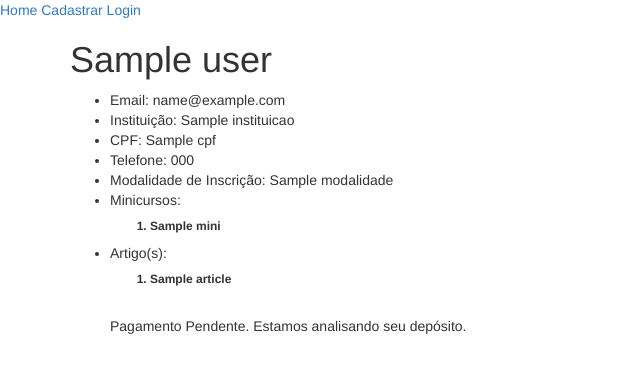
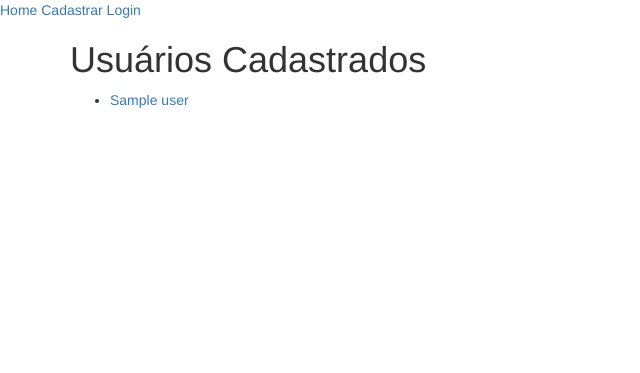
Before and after one commit to FACTOSolution/Site-Quimica, a Django app: template site_functions/templates/site_functions/list_all_users.html in a window 1280 px wide. Shown: the top 373 px of the page, without its empty margins (0-640 px from the left). Run offline with Django 3.2, Linux system fonts and the light colour scheme; tables that the repository leaves empty hold one stand-in row (values such as "Sample post"); the template is opened without the code that fills it: values that come from a table or form of the project are taken from there, most other values are stand-ins (such as "Sample title", 1, 10 or a date in 2020); some libraries are stand-ins or nearby versions.

Commit message:
added new html templates about admin pages

```diff
--- a/site_functions/templates/site_functions/base.html
+++ b/site_functions/templates/site_functions/base.html
@@ -13,6 +13,7 @@
           {% else %}
             <a href="{% url 'user_detail' user_id=log.member_id %}">Perfil</a>
             <a href="{% url 'user_logout' %}">Logout</a>
+            <a href="{% url 'list_users' %}">List All Users Test</a>
           {% endif %}
         </div>
         <div class="content container">
--- a/site_functions/templates/site_functions/list_all_users.html
+++ b/site_functions/templates/site_functions/list_all_users.html
@@ -2,45 +2,19 @@
 
 {% block content %}
 
-{% for user in users %}
+<b><h1>Usuários Cadastrados</h1></b>
+
 <div>
-  <b><h1>{{ user.name }}</h1></b>
-  <ul>
-    <li>Email: {{ user.email }}</li>
-    <li>Instituição: {{ user.instituicao }}</li>
-    <li>CPF: {{ user.cpf}}</li>
-    <li>Telefone: {{ user.phone }}</li>
-    <li>Modalidade de Inscrição: {{ user.modalidade }}</li>
-    <li>Minicursos: </li>
-    <ol>
-    {% for mini in user.minicursos.all %}
-      <h6><b><li>{{ mini.name }}</li></b></h6>
-    {% endfor %}
-    </ol>
 
 
-        <li>Artigo(s): </li>
-        <ol>
-        {% for art in articles.all %}
-            <h6><b><li>{{ art.title }}</li></b></h6>
-        {% endfor %}
-        </ol>
+  <ul>
+    {% for user in users %}
+    <li><a href="{% url 'user_detail' user_id=user.id %}">{{user.name}}</a></li>
+    {% endfor %}
 
-        {% if user.have_article %}
-            <a href="{% url 'upload_article' %}">Enviar Trabalho</a>
-        {% endif %}
-         <br>
-
-
-        {% if user.had_paid %}
-            Participação Confirmada!
-        {% else %}
-            Pagamento Pendente. Estamos analisando seu depósito.
-        {% endif %}
   </ul>
 
 </div>
-{% endfor %}
 
 
 
```
Also changed, not shown: site_functions/views.py (+7 -0 lines), site_functions/migrations/0011_auto_20170314_2051.py (added).
